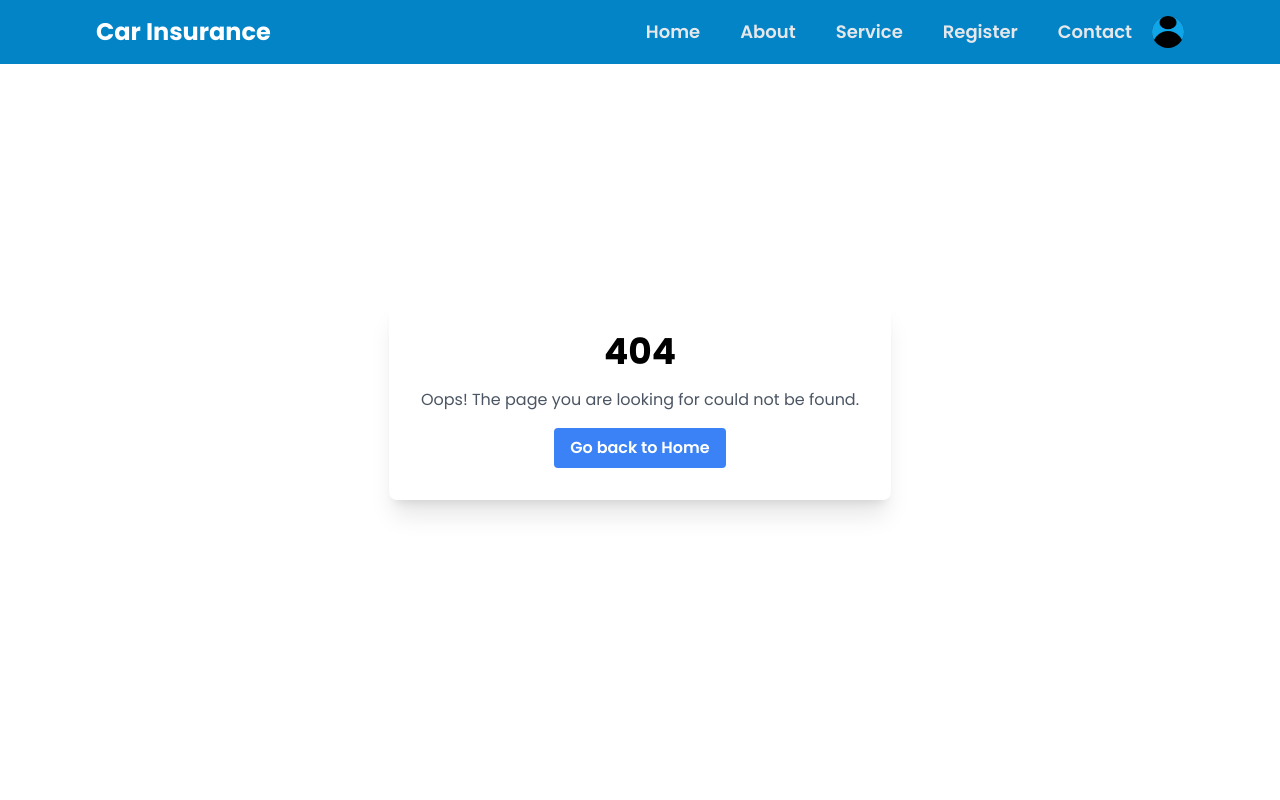
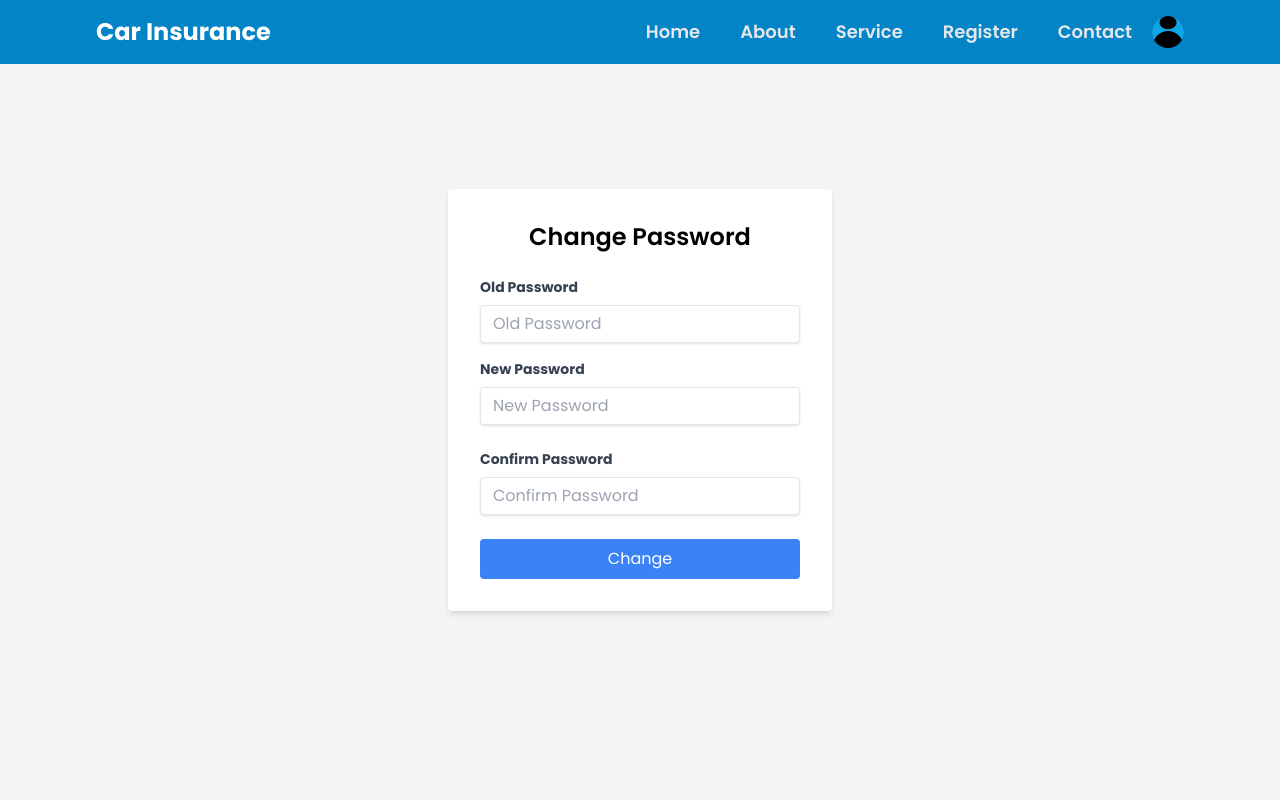
Before and after one commit to Mikias-Miessa/Car-Insurance, a Next.js app: page /change-password in a window 1280 px wide. Before the commit this address had no page. Shown: the top 800 px of the page. Built offline with nearby package versions, Linux system fonts and the light colour scheme.

Commit message:
added change password

```diff
--- /dev/null
+++ b/src/app/(auth)/change-password/page.jsx
@@ -0,0 +1,149 @@
+'use client';
+import { useState } from 'react';
+
+const page = () => {
+  const [oldPassword, setOldPassword] = useState('');
+  const [newPassword, setNewPassword] = useState('');
+  const [confirmPassword, setConfirmPassword] = useState('');
+  const [errors, setErrors] = useState({});
+
+  const handleBlur = (field) => {
+    // Clear the specific error when the field is blurred
+    setErrors((prevErrors) => ({ ...prevErrors, [field]: '' }));
+  };
+
+  const handleSubmit = (e) => {
+    e.preventDefault();
+
+    const validationErrors = {};
+    if (!oldPassword) {
+      validationErrors.oldPassword = 'Old Password is required';
+    }
+    if (!newPassword) {
+      validationErrors.newPassword = 'New Password is required';
+    }
+    if (!confirmPassword) {
+      validationErrors.confirmPassword = 'Confirm Password is required';
+    }
+    if (newPassword !== confirmPassword) {
+        validationErrors.confirmPassword = 'Passwords do not match';
+      }
+
+    if (Object.keys(validationErrors).length > 0) {
+      setErrors(validationErrors);
+      return;
+    }
+
+    const userData = {
+      oldPassword: oldPassword,
+      newPassword: newPassword,
+      confirmPassword: confirmPassword,
+    };
+    // Submit the form
+
+    console.log('Old Password:', oldPassword);
+    console.log('New Password:', newPassword);
+    console.log('Confirm Password:', confirmPassword);
+
+    // Reset form fields and errors
+    setOldPassword('');
+    setNewPassword('');
+    setConfirmPassword('');
+    setErrors({});
+  };
+
+  return (
+    <div
+      id='login'
+      className='min-h-screen flex items-center justify-center bg-gray-100'
+    >
+      <div className='bg-white p-8 rounded shadow-md w-96'>
+        <h2 className='text-2xl font-semibold mb-6 text-center'>
+          Change Password
+        </h2>
+        <form onSubmit={handleSubmit}>
+          <div className='mb-4'>
+            <label
+              className='block text-gray-700 text-sm font-bold mb-2'
+              htmlFor='oldPassword'
+            >
+              Old Password
+            </label>
+            <input
+              className={`${
+                errors.oldPassword ? 'border-red-500' : ''
+              } shadow appearance-none border rounded w-full py-2 px-3 text-gray-700 leading-tight focus:outline-none focus:shadow-outline`}
+              id='oldPassword'
+              type='password'
+              placeholder='Old Password'
+              value={oldPassword}
+              onChange={(e) => setOldPassword(e.target.value)}
+              onBlur={() => handleBlur('oldPassword')}
+            />
+            {errors.oldPassword && (
+              <p className='text-red-500 text-xs italic'>
+                {errors.oldPassword}
+              </p>
+            )}
+          </div>
+          <div className='mb-6'>
+            <label
+              className='block text-gray-700 text-sm font-bold mb-2'
+              htmlFor='newPassword'
+            >
+              New Password
+            </label>
+            <input
+              className={`${
+                errors.newPassword ? 'border-red-500' : ''
+              } shadow appearance-none border rounded w-full py-2 px-3 text-gray-700 leading-tight focus:outline-none focus:shadow-outline`}
+              id='newPassword'
+              type='password'
+              placeholder='New Password'
+              value={newPassword}
+              onChange={(e) => setNewPassword(e.target.value)}
+              onBlur={() => handleBlur('newPassword')}
+            />
+            {errors.newPassword && (
+              <p className='text-red-500 text-xs italic'>
+                {errors.newPassword}
+              </p>
+            )}
+          </div>
+          <div className='mb-6'>
+            <label
+              className='block text-gray-700 text-sm font-bold mb-2'
+              htmlFor='confirmPassword'
+            >
+              Confirm Password
+            </label>
+            <input
+              className={`${
+                errors.confirmPassword ? 'border-red-500' : ''
+              } shadow appearance-none border rounded w-full py-2 px-3 text-gray-700 leading-tight focus:outline-none focus:shadow-outline`}
+              id='confirmPassword'
+              type='password'
+              placeholder='Confirm Password'
+              value={confirmPassword}
+              onChange={(e) => setConfirmPassword(e.target.value)}
+              onBlur={() => handleBlur('confirmPassword')}
+            />
+            {errors.confirmPassword && (
+              <p className='text-red-500 text-xs italic'>
+                {errors.confirmPassword}
+              </p>
+            )}
+          </div>
+          <button
+            type='submit'
+            className='w-full bg-blue-500 text-white p-2 rounded hover:bg-blue-600 focus:outline-none'
+          >
+            Change
+          </button>
+        </form>
+      </div>
+    </div>
+  );
+};
+
+export default page;
--- a/src/components/profileIcon/ProfileIcon.jsx
+++ b/src/components/profileIcon/ProfileIcon.jsx
@@ -32,6 +32,15 @@ const ProfileIcon = () => {
                     )}
                 </Menu.Item>
             </Link>
+            <Link href='/change-password' >
+                <Menu.Item>
+                    {({ active }) => (
+                        <div className={`${active ? 'bg-gray-200' : "" } rounded-md px-4 py-2 text-gray-700 cursor-pointer focus:bg-gray-200`}>
+                                change Password
+                        </div>
+                    )}
+                </Menu.Item>
+            </Link>
             <Menu.Item>
                 {({ active }) => (
                     <div
```
